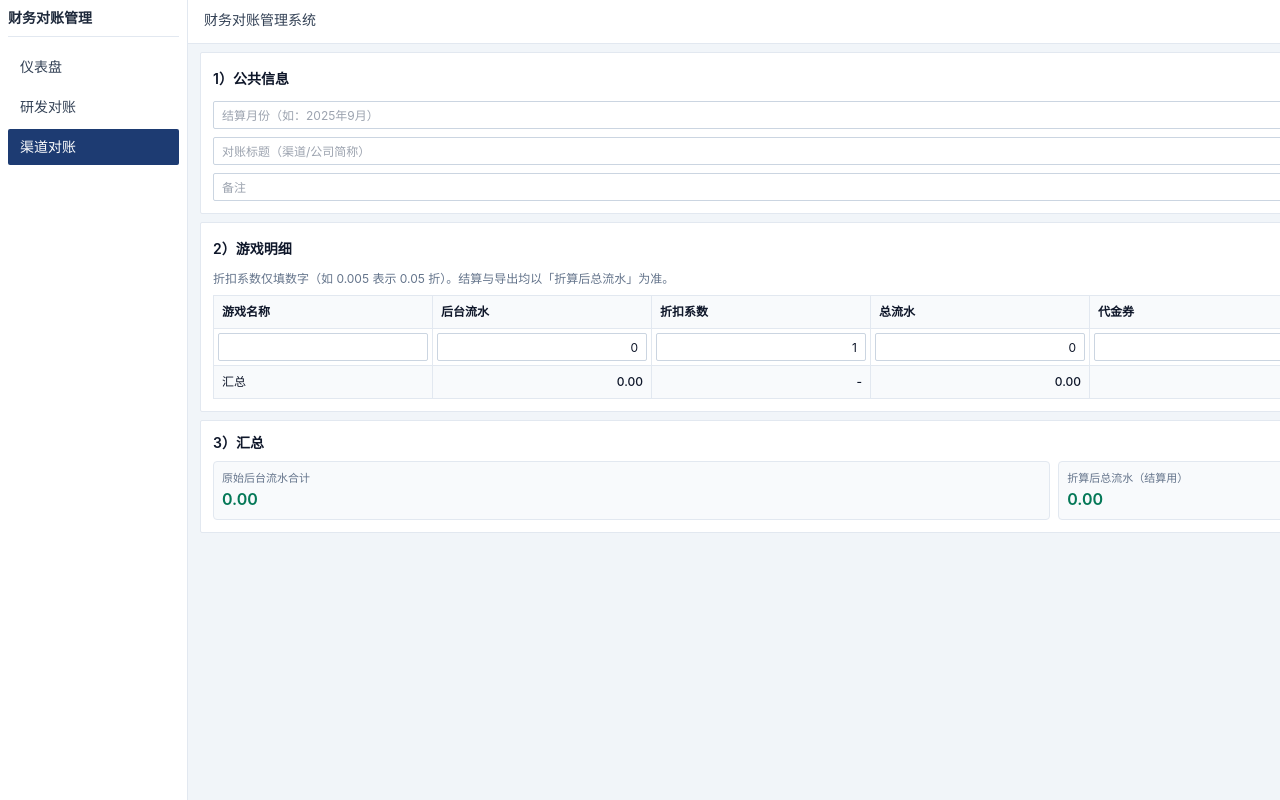
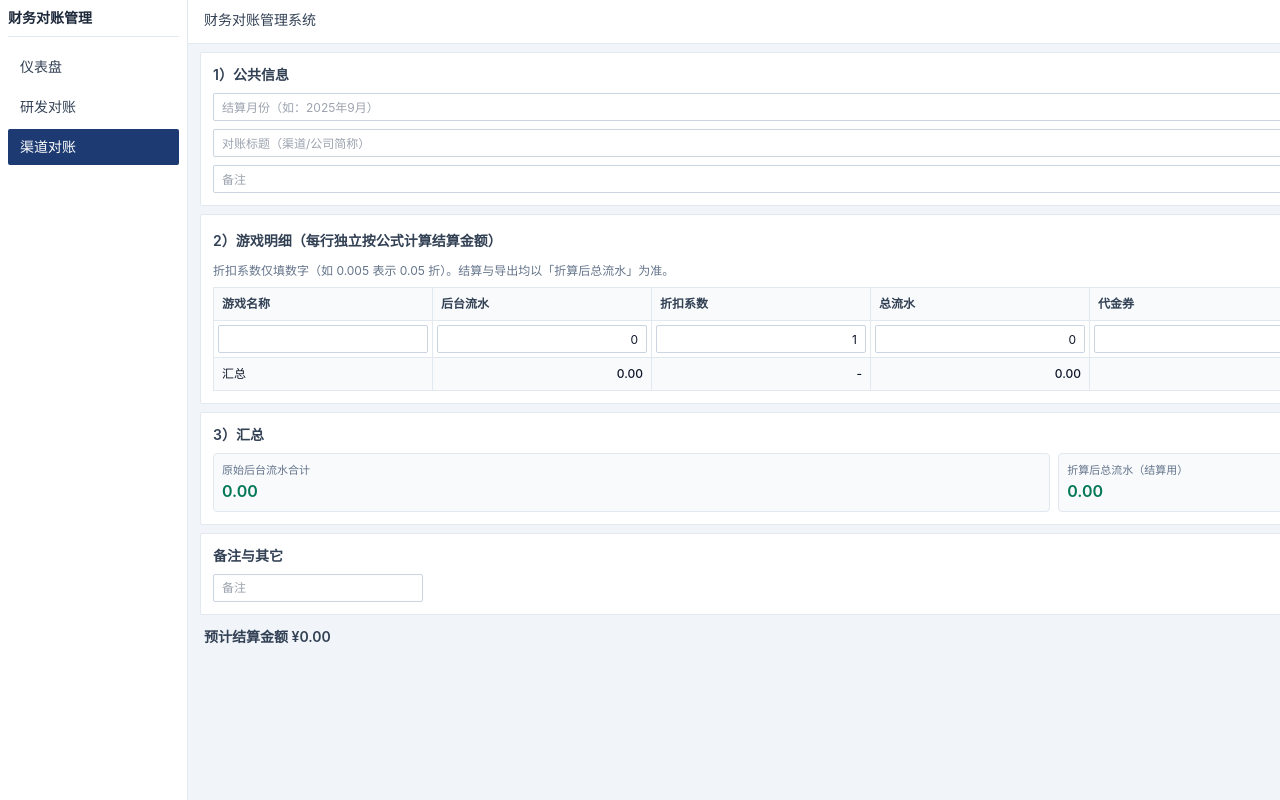
Before and after one commit to yiwa033/dz2026, a Next.js app: page /channel-reconciliation/new in a window 1280 px wide. Shown: the top 800 px of the page. Built offline with nearby package versions, Linux system fonts and the light colour scheme.

Commit message:
feat: further align reconciliation editor with target legacy layout
Match section hierarchy, bottom action area, and table header readability to the provided UI reference while preserving realtime legacy-formula calculations.

```diff
--- a/src/components/reconciliation/document-editor.tsx
+++ b/src/components/reconciliation/document-editor.tsx
@@ -1,6 +1,6 @@
 "use client";
 
-import { useEffect, useMemo } from "react";
+import { useEffect, useMemo, useState } from "react";
 import Link from "next/link";
 import { useFieldArray, useForm } from "react-hook-form";
 import { z } from "zod";
@@ -68,6 +68,7 @@ export function DocumentEditor({
   initialData?: FormValues;
   documentId?: string;
 }) {
+  const [submitMode, setSubmitMode] = useState<"save" | "continue">("save");
   const form = useForm<FormValues>({
     resolver: zodResolver(formSchema),
     defaultValues: initialData ?? {
@@ -138,8 +139,19 @@ export function DocumentEditor({
     const id = json.data?.id ?? documentId;
     if (!id) return;
     const detailUrl = type === "rd" ? `/rd-reconciliation/${id}` : `/channel-reconciliation/${id}`;
-    if (!documentId) {
+    if (!documentId && submitMode === "save") {
       window.location.href = detailUrl;
+      return;
+    }
+    if (!documentId && submitMode === "continue") {
+      form.reset({
+        title: "",
+        statement_month: values.statement_month,
+        partner_name: values.partner_name,
+        remark: values.remark ?? "",
+        items: [{ ...emptyRow }]
+      });
+      alert("保存成功，已保留公共信息继续新增。");
       return;
     }
     alert("保存成功");
@@ -149,24 +161,7 @@ export function DocumentEditor({
     <form onSubmit={form.handleSubmit(onSubmit)} className="space-y-2">
       <Card className="p-3">
         <div className="mb-2 flex items-center justify-between">
-          <div className="text-sm font-semibold">1）公共信息</div>
-          <div className="flex gap-2">
-            <Button type="submit">保存</Button>
-            {documentId ? (
-              <Button
-                type="button"
-                variant="outline"
-                onClick={() => window.open(`/api/export?documentId=${documentId}`, "_blank")}
-              >
-                导出 Excel
-              </Button>
-            ) : null}
-            <Link href={listHref}>
-              <Button type="button" variant="outline">
-                返回列表
-              </Button>
-            </Link>
-          </div>
+          <div className="text-sm font-semibold text-slate-700">1）公共信息</div>
         </div>
         <div className="grid grid-cols-1 gap-2 md:grid-cols-2">
           <Input placeholder="结算月份（如：2025年9月）" {...form.register("statement_month")} />
@@ -178,7 +173,7 @@ export function DocumentEditor({
 
       <Card className="p-3">
         <div className="mb-2 flex items-center justify-between">
-          <div className="text-sm font-semibold">2）游戏明细</div>
+          <div className="text-sm font-semibold text-slate-700">2）游戏明细（每行独立按公式计算结算金额）</div>
           <Button type="button" variant="outline" onClick={() => append({ ...emptyRow, sort_order: fields.length + 1 })}>
             + 新增一行游戏
           </Button>
@@ -208,7 +203,7 @@ export function DocumentEditor({
                 "结算额",
                 "操作"
               ].map((h) => (
-                <th key={h} className="border border-slate-200 px-2 py-2 text-left whitespace-nowrap">
+                <th key={h} className="border border-slate-200 px-2 py-2 text-left whitespace-nowrap text-slate-700">
                   {h}
                 </th>
               ))}
@@ -299,7 +294,7 @@ export function DocumentEditor({
         </div>
       </Card>
       <Card className="p-3">
-        <div className="mb-2 text-sm font-semibold">3）汇总</div>
+        <div className="mb-2 text-sm font-semibold text-slate-700">3）汇总</div>
         <div className="grid grid-cols-1 gap-2 md:grid-cols-4">
           <div className="rounded border border-slate-200 bg-slate-50 p-2">
             <div className="text-[11px] text-slate-500">原始后台流水合计</div>
@@ -319,6 +314,39 @@ export function DocumentEditor({
           </div>
         </div>
       </Card>
+      <Card className="p-3">
+        <div className="mb-2 text-sm font-semibold text-slate-700">备注与其它</div>
+        <Input placeholder="备注" {...form.register("remark")} />
+      </Card>
+      <div className="flex items-center justify-between px-1 pb-1">
+        <div className="text-sm font-semibold text-slate-700">预计结算金额 ¥{formatMoney(totals.settlement_amount)}</div>
+        <div className="flex gap-2">
+          <Link href={listHref}>
+            <Button type="button" variant="outline">
+              返回列表
+            </Button>
+          </Link>
+          {!documentId ? (
+            <Button
+              type="submit"
+              variant="outline"
+              onClick={() => {
+                setSubmitMode("continue");
+              }}
+            >
+              保存并继续新增
+            </Button>
+          ) : null}
+          <Button
+            type="submit"
+            onClick={() => {
+              setSubmitMode("save");
+            }}
+          >
+            保存
+          </Button>
+        </div>
+      </div>
     </form>
   );
 }
```
